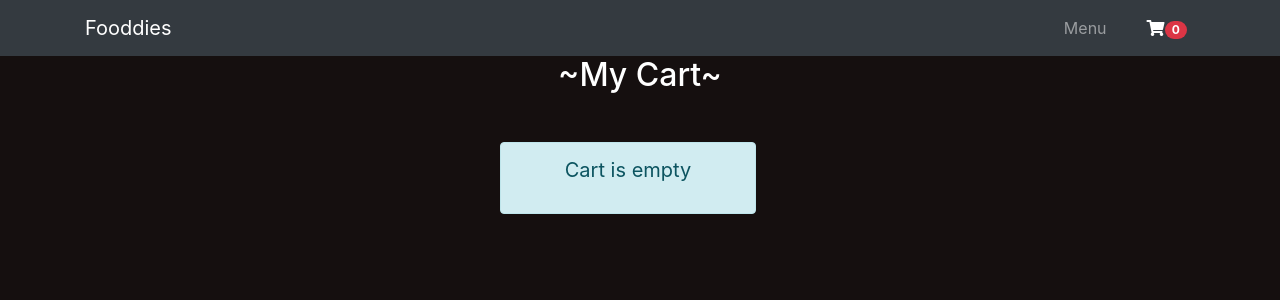
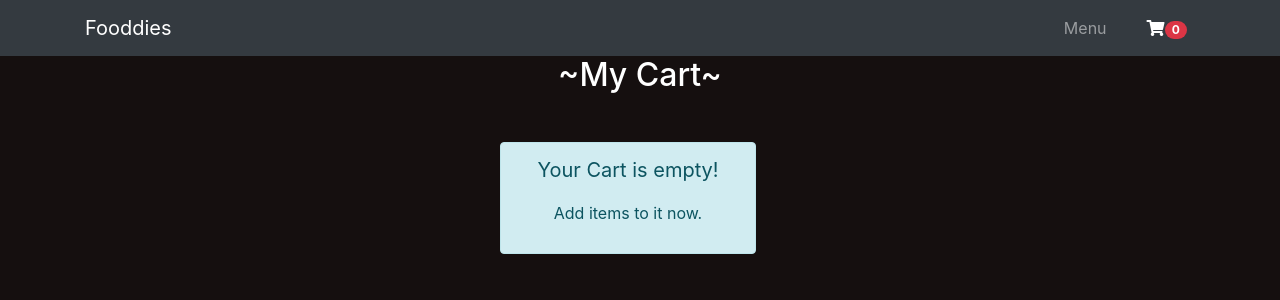
Before and after one commit to sayoojyav/thavorth-restaurant-app, a React (Create React App) app: page /cart in a window 1280 px wide. Shown: the top 300 px of the page. Built offline with nearby package versions, Linux system fonts and the light colour scheme.

Commit message:
ui changes

```diff
--- a/src/components/Cart.js
+++ b/src/components/Cart.js
@@ -208,7 +208,8 @@ const Cart = ({cartProps,productQuantity,removeCart,createOrder,clearOrder}) =>
                     )}
                     {ListCart.length === 0 &&(
                         <div class="alert alert-info" style={{width: "20%",marginLeft:'500px'}} role="alert">
-                            <p style={{textAlign:'center',fontSize:20}}>Cart is empty</p>
+                            <p style={{textAlign:'center',fontSize:20}}>Your Cart is empty!</p>
+                            <p style={{textAlign:'center'}}>Add items to it now.</p>
                         </div>
                     )}
                 </Container>
```
